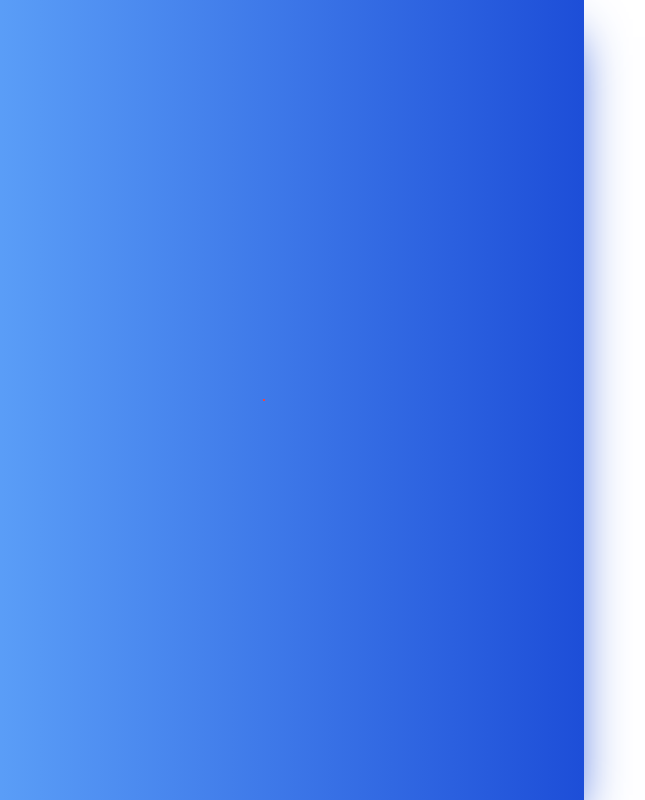
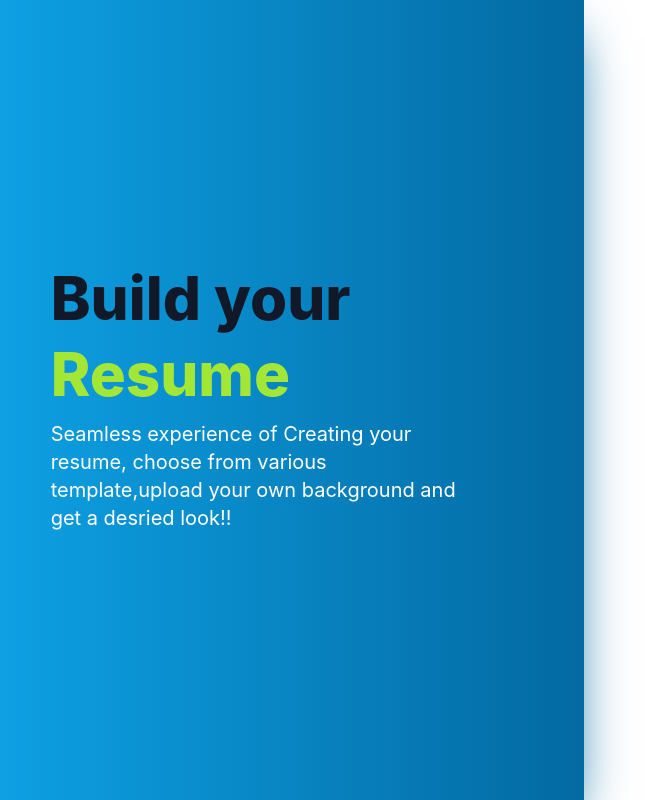
Before and after one commit to PrakashMandal-IV/Build_My_Resume, a React (Create React App) app: page / in a window 1280 px wide. Shown: the whole page, without its empty margins (56-701 px from the left). Built offline with nearby package versions, Linux system fonts and the light colour scheme.

Commit message:
Add : hero section

```diff
--- a/src/Pages/LandingPage.jsx
+++ b/src/Pages/LandingPage.jsx
@@ -1,8 +1,12 @@
 const LandingPage = () => {
     return (<>
         <div className="flex w-full h-[100vh]">
-            <div className="flex flex-1 bg-gradient-to-r from-blue-400 to-blue-700 shadow-2xl shadow-blue-700">
-                <div className="m-auto border border-red-500">
+            <div className="flex flex-1 bg-gradient-to-r from-sky-500 to-sky-700 shadow-2xl shadow-sky-700">
+                <div className="m-auto w-2/3">
+
+                    <h1 class="mb-4 text-3xl font-extrabold text-gray-900 dark:text-white md:text-5xl lg:text-6xl"> Build your</h1>
+                    <h1 class="mb-4 text-3xl font-extrabold text-gray-900 dark:text-white md:text-5xl lg:text-6xl"><span class="text-transparent bg-clip-text bg-lime-400  ">Resume</span></h1>
+                    <p class="text-lg font-normal  lg:text-xl text-white">Seamless experience of Creating your resume, choose from various template,upload your own background and get a desried look!! </p>
 
                 </div>
             </div>
```
